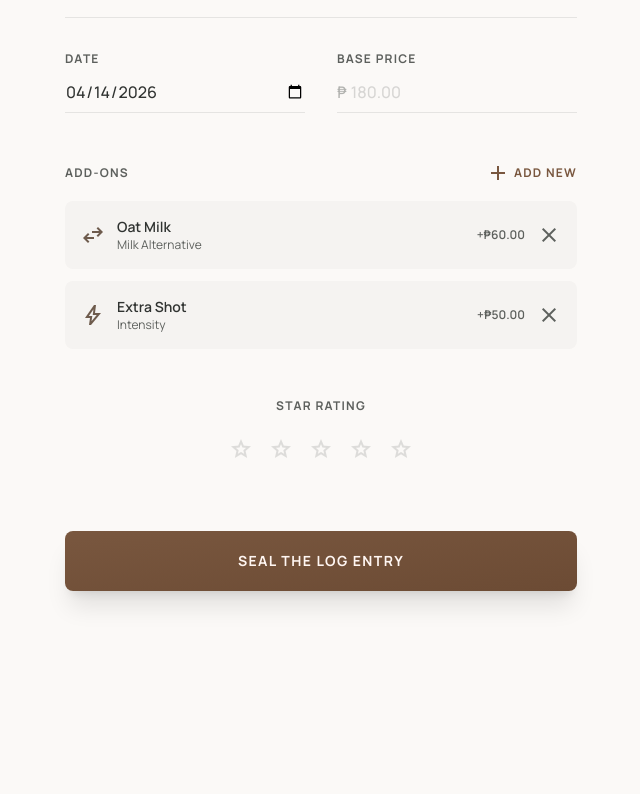
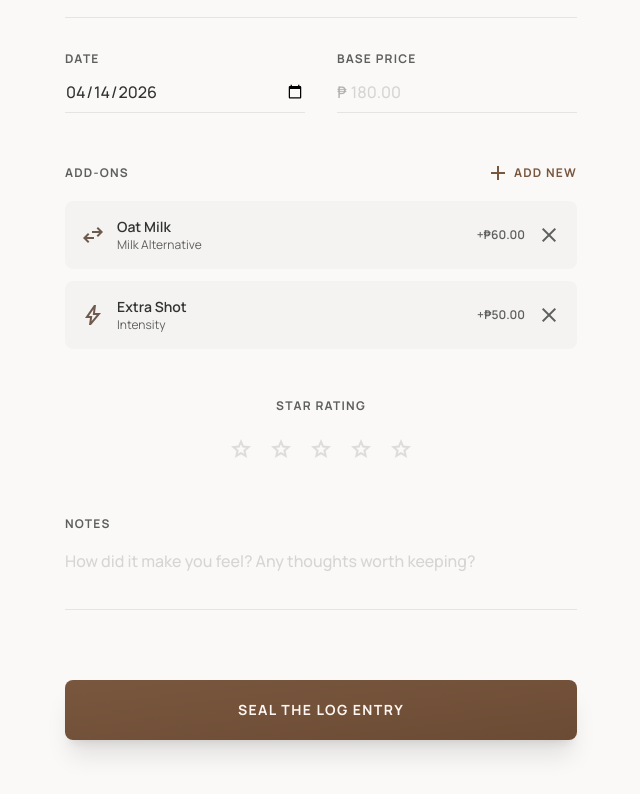
Before and after one commit to airemcs/brew-memoir, a Next.js app: page /entry/new in a window 1280 px wide. Shown: the part 860-1654 px from the top of the page, without its empty margins (319-959 px from the left). Before the commit the page ends 1579 px from the top, so only its background shows below. Built offline with nearby package versions, Linux system fonts and the light colour scheme.

Commit message:
Create Personal Notes

```diff
--- a/src/app/entry/new/page.tsx
+++ b/src/app/entry/new/page.tsx
@@ -115,6 +115,7 @@ export default function NewEntryPage() {
   const [beverageName, setBeverageName] = useState("");
   const [cafeName, setCafeName] = useState("");
   const [basePrice, setBasePrice] = useState("");
+  const [personalNotes, setPersonalNotes] = useState("");
   const [submitted, setSubmitted] = useState(false);
 
   useEffect(() => {
@@ -185,6 +186,13 @@ export default function NewEntryPage() {
               <span className="text-[10px] uppercase tracking-[0.2em] font-bold text-on-surface-variant">Location</span>
               <p className="text-base font-medium text-on-surface">{cafeName || "—"}</p>
             </div>
+            {personalNotes.trim() && (
+              <div className="pt-4 border-t border-outline-variant/10 space-y-1">
+                <p className="text-sm font-medium text-on-surface-variant italic leading-relaxed">
+                  &ldquo;{personalNotes.trim()}&rdquo;
+                </p>
+              </div>
+            )}
           </div>
         </section>
 
@@ -437,6 +445,20 @@ export default function NewEntryPage() {
             )}
           </section>
 
+          {/* Personal Notes */}
+          <section>
+            <label className="text-[0.75rem] uppercase tracking-widest font-bold text-on-surface-variant block mb-1">
+              Notes
+            </label>
+            <textarea
+              value={personalNotes}
+              onChange={(e) => setPersonalNotes(e.target.value)}
+              placeholder="How did it make you feel? Any thoughts worth keeping?"
+              rows={2}
+              className="w-full bg-transparent border-b border-outline-variant/30 focus:border-primary focus:ring-0 focus:outline-none py-3 px-0 text-base font-medium placeholder:text-outline-variant/50 transition-colors duration-300 resize-none"
+            />
+          </section>
+
           {/* Submit */}
           <div className="pt-4">
             <button
```
